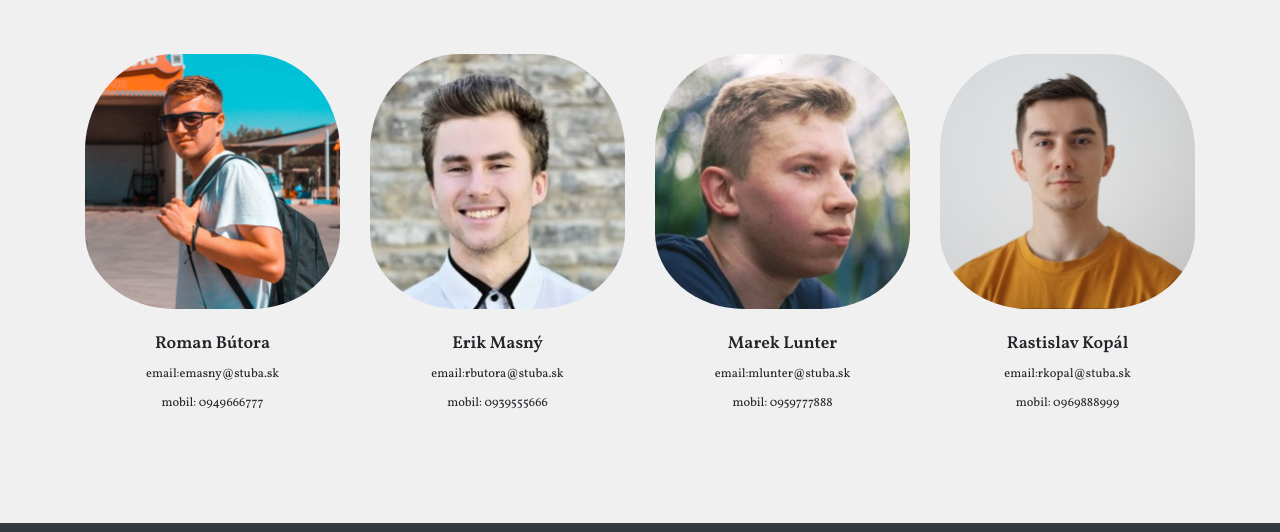
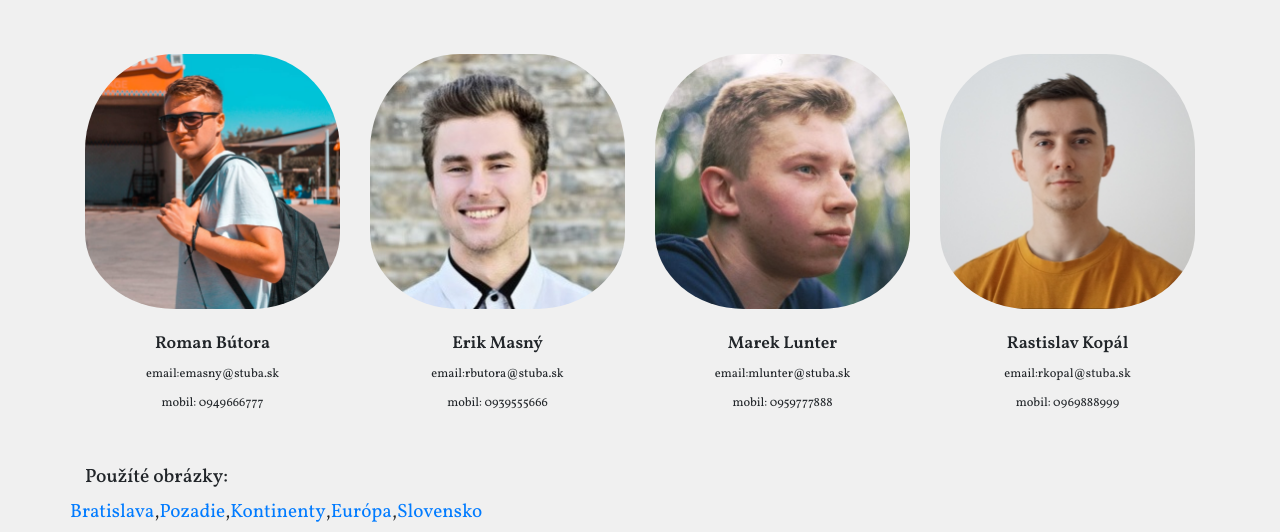
Before and after one commit to erikgreasy/webtech1, a plain HTML site: page kontakt.html in a window 1280 px wide. Shown: the part 420-952 px from the top of the page. Drawn offline with nearby package versions, Linux system fonts and the light colour scheme.

Commit message:
Added image references

```diff
--- a/assets/css/style.css
+++ b/assets/css/style.css
@@ -392,3 +392,11 @@ footer .copyright {
     border-radius: 35%;
     padding-bottom: 20px;
 }
+
+#contendUsed{
+    width: 80%;
+    margin-left: 10%;
+}
+#contendUsed p{
+    font-size: small;
+}
--- a/kontakt.html
+++ b/kontakt.html
@@ -85,6 +85,19 @@
           </div>
         </div>
       </div>
+
+      <div class="container">
+
+        <h6>Použíté obrázky:</h6>
+        <p class="row">
+          <a href="https://www.bratislavabook.sk/obchod/grafiky-en/grafika-bratislavsky-hrad/?lang=en">Bratislava</a> ,
+          <a href="https://www.agenciaaddress.com/?author=3&paged=4">Pozadie</a>,
+          <a href="https://www.vectorstock.com/royalty-free-vectors/africa-polygon-vectors">Kontinenty</a>,
+          <a href="https://www.facebook.com/inspiromed/photos/">Európa</a>,
+          <a href="https://es.dreamstime.com/fondo-del-mapa-concepto-viaje-de-eslovenia-con-los-aviones-boletos-la-visita-y-destino-turismo-bandera-image134141249">Slovensko</a>
+        </p>
+      </div>
+
     </section>
 
 
```
